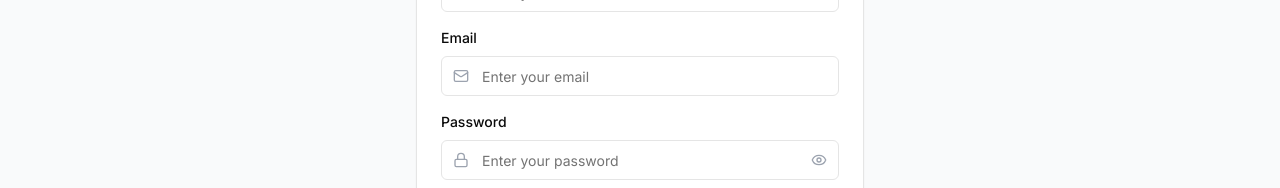
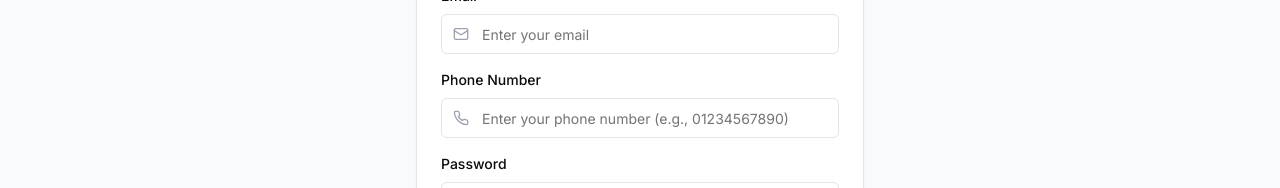
Before and after one commit to afnan-mahmud/thakajabewithchatgpt, a Next.js app in the folder thakajabe/: page /register in a window 1280 px wide. Shown: the part 486-674 px from the top of the page. Built offline with nearby package versions, Linux system fonts and the light colour scheme; no server answers.

Commit message:
some changes added

```diff
--- a/thakajabe/app/(public)/register/page.tsx
+++ b/thakajabe/app/(public)/register/page.tsx
@@ -10,13 +10,14 @@ import { Input } from '@/components/ui/input';
 import { useForm } from 'react-hook-form';
 import { zodResolver } from '@hookform/resolvers/zod';
 import { z } from 'zod';
-import { Eye, EyeOff, Mail, Lock, User, ArrowLeft } from 'lucide-react';
+import { Eye, EyeOff, Mail, Lock, User, ArrowLeft, Phone } from 'lucide-react';
 import Link from 'next/link';
 import { api } from '@/lib/api';
 
 const registerSchema = z.object({
   name: z.string().min(2, 'Name must be at least 2 characters'),
   email: z.string().email('Please enter a valid email'),
+  phone: z.string().min(11, 'Phone number must be at least 11 digits').regex(/^[0-9+]+$/, 'Please enter a valid phone number'),
   password: z.string().min(6, 'Password must be at least 6 characters'),
   confirmPassword: z.string(),
 }).refine((data) => data.password === data.confirmPassword, {
@@ -51,7 +52,7 @@ export default function RegisterPage() {
         name: data.name,
         email: data.email,
         password: data.password,
-        phone: '', // Add required phone field
+        phone: data.phone,
       });
 
       if (response.success) {
@@ -130,6 +131,23 @@ export default function RegisterPage() {
                   </div>
                   {errors.email && (
                     <p className="text-red-500 text-sm mt-1">{errors.email.message}</p>
+                  )}
+                </div>
+
+                {/* Phone Number */}
+                <div>
+                  <label className="block text-sm font-medium mb-2">Phone Number</label>
+                  <div className="relative">
+                    <Phone className="absolute left-3 top-1/2 transform -translate-y-1/2 h-4 w-4 text-gray-400" />
+                    <Input
+                      {...register('phone')}
+                      type="tel"
+                      placeholder="Enter your phone number (e.g., 01234567890)"
+                      className={`pl-10 ${errors.phone ? 'border-red-500' : ''}`}
+                    />
+                  </div>
+                  {errors.phone && (
+                    <p className="text-red-500 text-sm mt-1">{errors.phone.message}</p>
                   )}
                 </div>
 
--- a/thakajabe/components/layout/Footer.tsx
+++ b/thakajabe/components/layout/Footer.tsx
@@ -9,6 +9,7 @@ export function Footer() {
     { label: 'Rooms', href: '/search?type=room' },
     { label: 'Hotels', href: '/search?type=hotel' },
     { label: 'Popular Locations', href: '/search' },
+    { label: 'Join as Host', href: '/join-host' },
     { label: 'Refund Policy', href: '/refund' },
   ];
 
```
